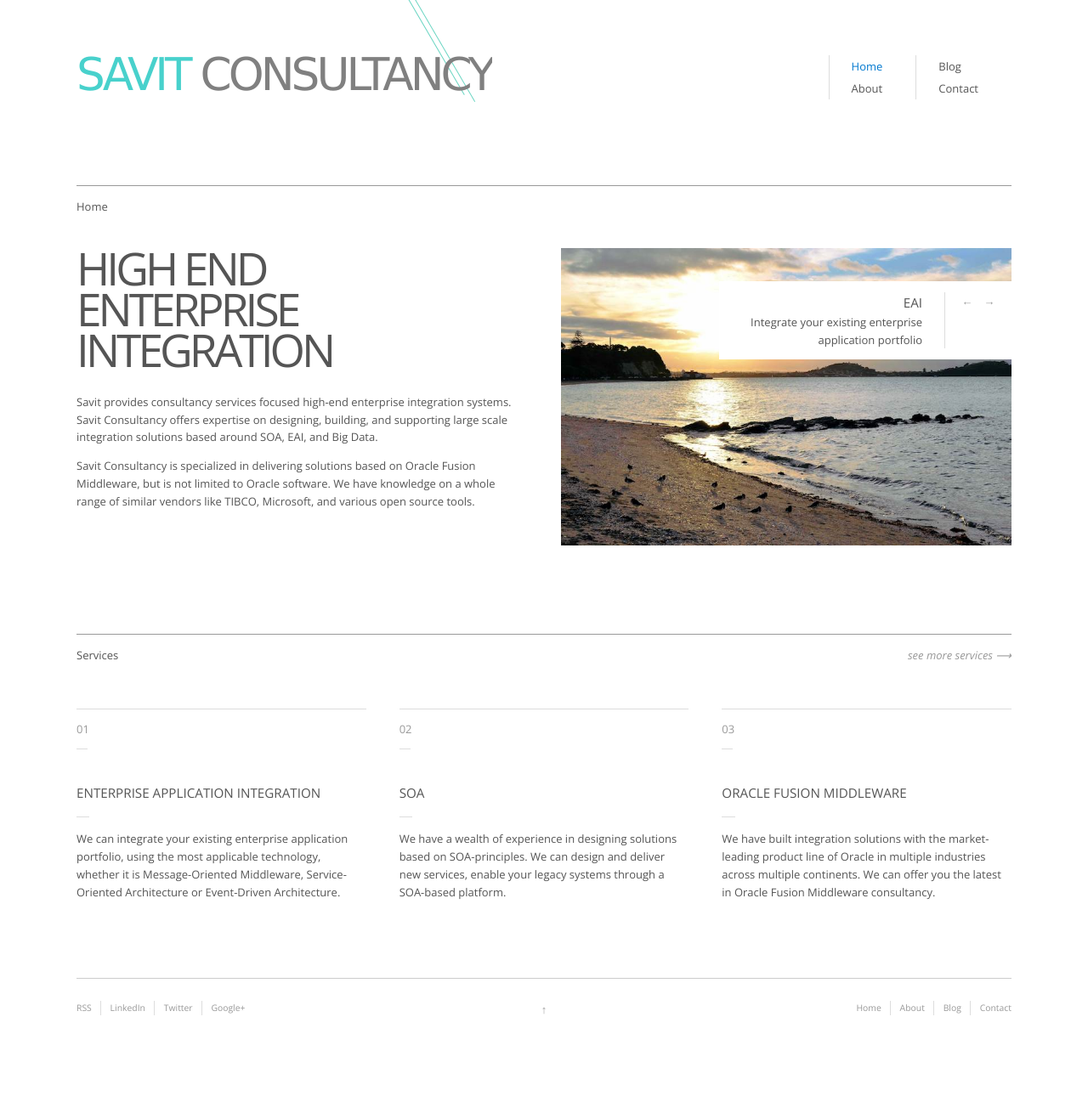
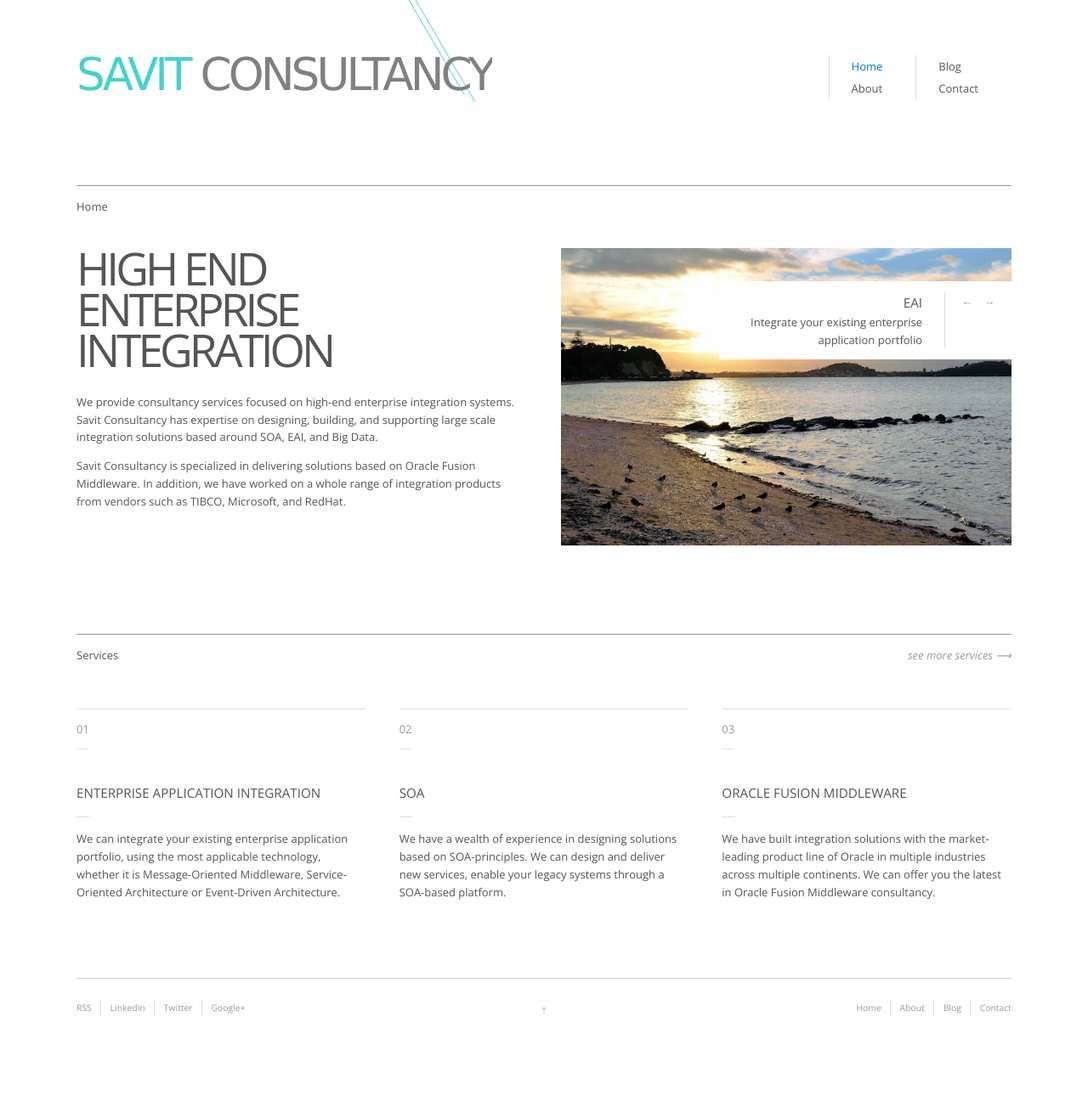
Before and after one commit to nagazuka/savit-jekyll, a Jekyll site: the page built from index.html, in a window 1280 px wide. Shown: the whole page at 85% size. Built offline with Jekyll 4.4.1, drawn with Linux system fonts in a browser that asks for light colours; some web fonts are replaced.

Commit message:
Added author block to blogposts, changed content of index.

```diff
--- a/_layouts/blogpost.html
+++ b/_layouts/blogpost.html
@@ -19,6 +19,8 @@
             {{ content }}
 					</div>
 
+          <h4>About the author</h4>
+          {% include author.html %}
 				</article>
 				<!--
 				<section class="section-comment">
--- a/index.html
+++ b/index.html
@@ -1,6 +1,6 @@
 ---
 layout: default
-title: HOME // Savit Consultancy
+title: Savit Consultancy // High-End Enterprise Integration - Shanny Anoep, London
 ---
 <div class="home-page main">
 	<section class="grid-wrap" >
@@ -14,12 +14,11 @@ title: HOME // Savit Consultancy
 			<h1>High End <br>
 			Enterprise <br>
 			Integration </h1>
-			<p>Savit provides consultancy services focused high-end enterprise integration systems. Savit Consultancy offers expertise on designing, building, and supporting large scale integration solutions based around SOA, EAI, and Big Data.
+			<p>We provide consultancy services focused on high-end enterprise integration systems. Savit Consultancy has expertise on designing, building, and supporting large scale integration solutions based around SOA, EAI, and Big Data.
 			</p>
-			<p>Savit Consultancy is specialized in delivering solutions based on Oracle Fusion Middleware, but is not limited to Oracle software. We have knowledge on a whole range of similar vendors like TIBCO, Microsoft, and various open source tools.
+			<p>Savit Consultancy is specialized in delivering solutions based on Oracle Fusion Middleware. In addition, we have worked on a whole range of integration products from vendors such as TIBCO, Microsoft, and RedHat.
 			</p>
 		</div>
-
 
 		 <div class="slider grid col-one-half mq2-col-full">
 		   <div class="flexslider">
```
Also changed, not shown: _includes/author.html (added, +7 -0 lines), _includes/sidebar.html (added, +38 -0 lines).
